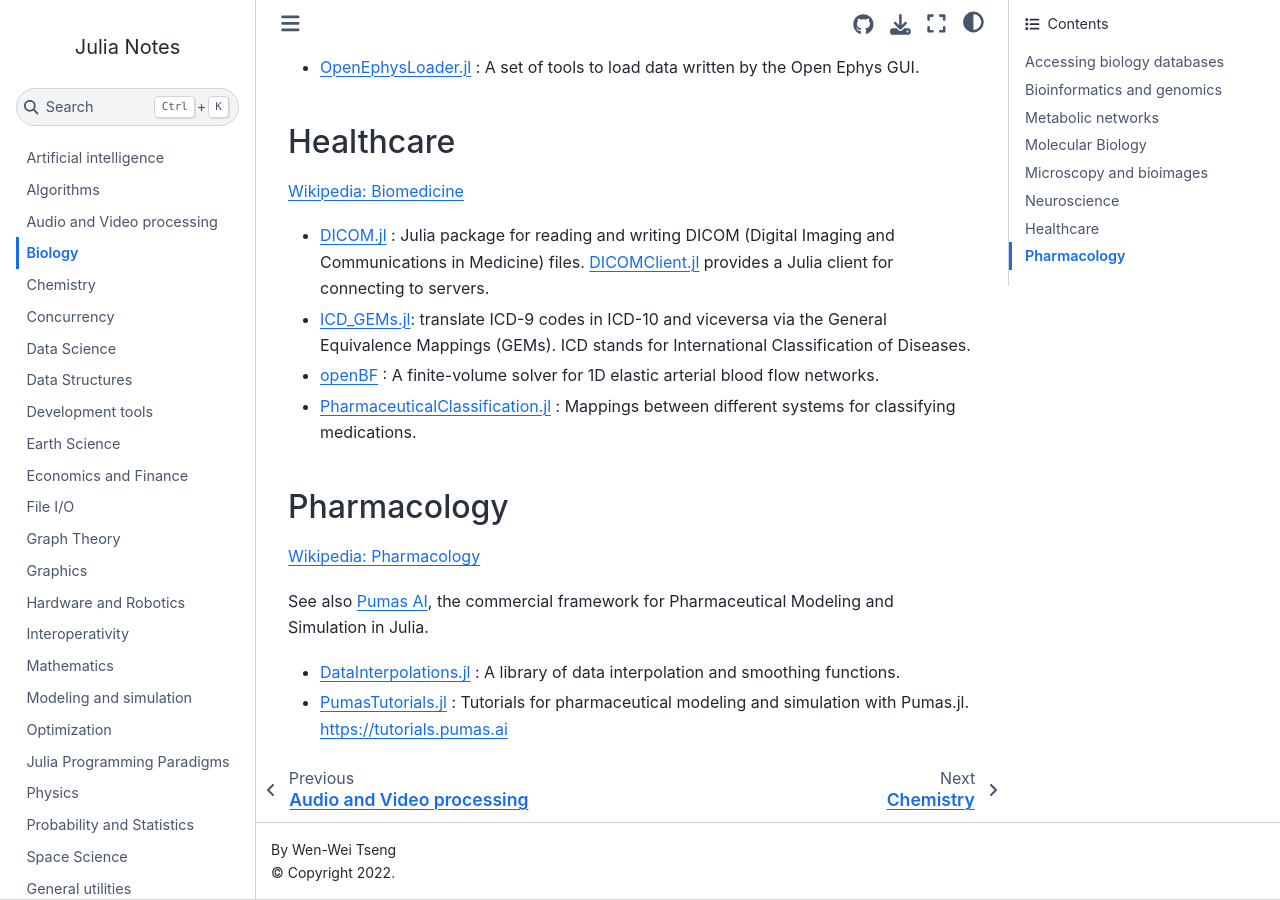
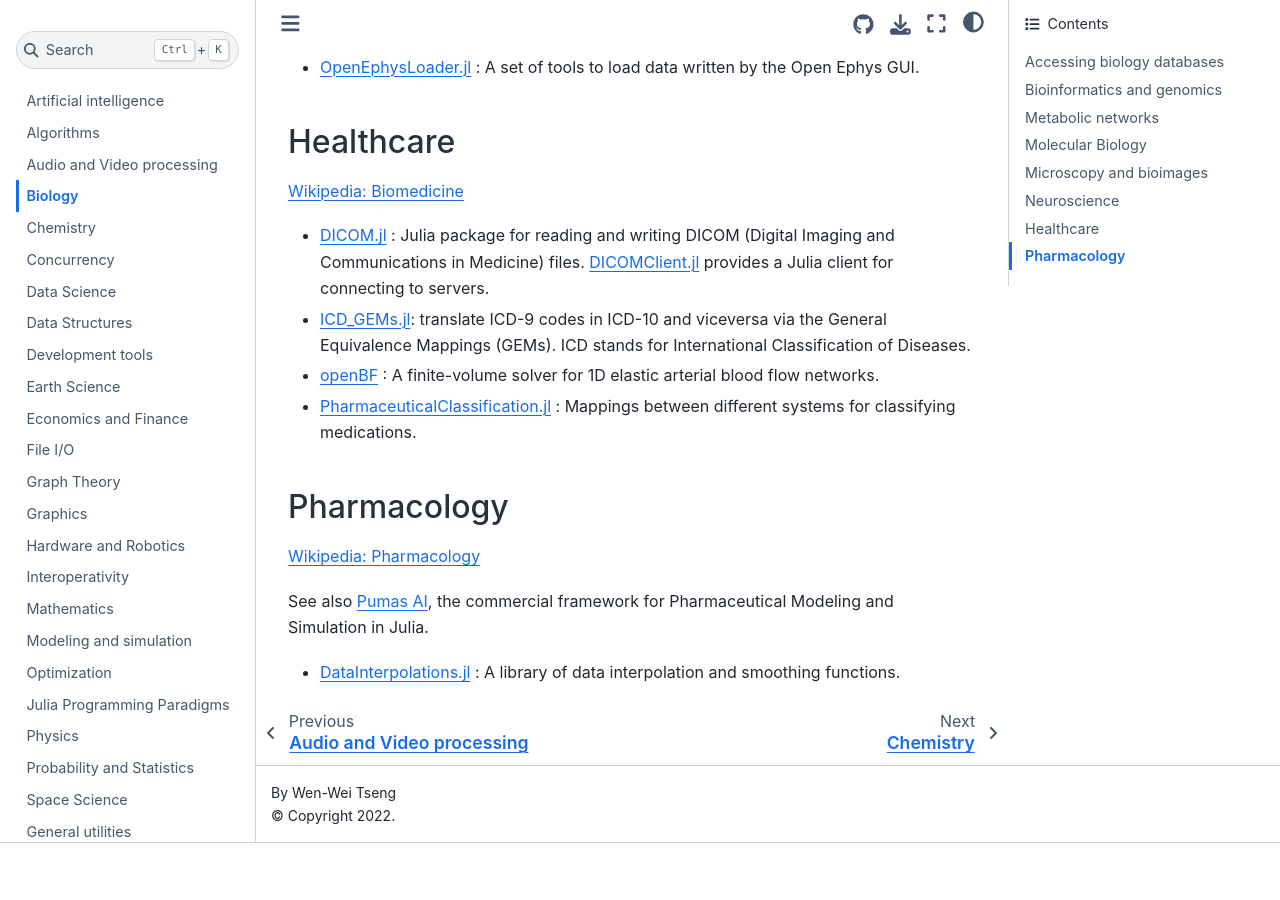
Before and after one commit to sosiristseng/julia-notes, a Jupyter Book: the page built from docs/biology.md, in a window 1280 px wide and 900 px high, scrolled down 3796 px. Built offline with Jupyter Book 1.0.4 settings and Sphinx 7.4.7 and the Sphinx Book theme 1.1.4, drawn with Linux system fonts in a browser that asks for light colours; after the commit the page ends 4639 px from its top, so only the background shows below that.

Commit message:
rm dead link

```diff
--- a/docs/biology.md
+++ b/docs/biology.md
@@ -121,4 +121,3 @@
 See also [Pumas AI](https://github.com/PumasAI), the commercial framework for Pharmaceutical Modeling and Simulation in Julia.
 
 - [DataInterpolations.jl](https://github.com/PumasAI/DataInterpolations.jl) : A library of data interpolation and smoothing functions.
-- [PumasTutorials.jl](https://github.com/PumasAI/PumasTutorials.jl) : Tutorials for pharmaceutical modeling and simulation with Pumas.jl. https://tutorials.pumas.ai
```
